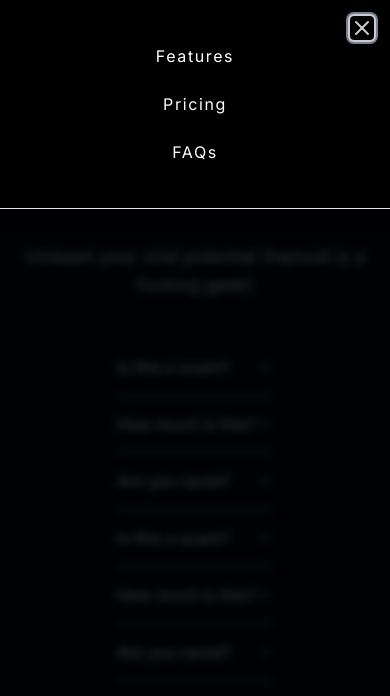
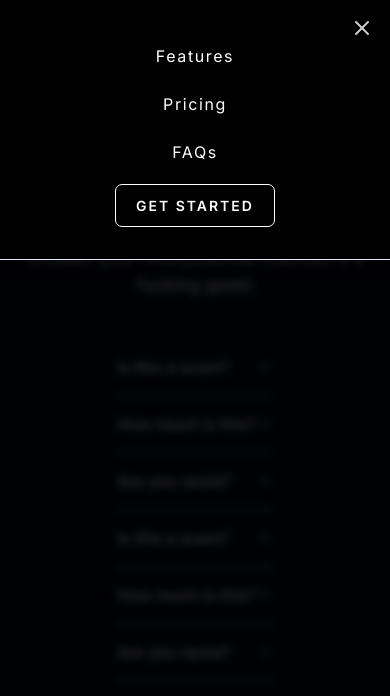
Before and after one commit to DarKS4ys/stoic-navbar, a Next.js app: page / in a window 390 px wide. Both pictures are taken after a click on the button 330 px from the left and 40 px from the top of the page. Shown: the top 696 px of the page. Built offline with nearby package versions, Linux system fonts and the light colour scheme.

Commit message:
added get started button.

```diff
--- a/app/layout.js
+++ b/app/layout.js
@@ -1,7 +1,7 @@
 import Link from 'next/link';
 import './globals.css';
 import { Inter } from 'next/font/google';
-import Button from '@/components/button';
+import Button from '@/components/stoicbutton';
 import MobileNavbar from '@/components/mobile-navbar';
 
 const inter = Inter({ subsets: ['latin'] });
--- a/components/mobile-navbar.js
+++ b/components/mobile-navbar.js
@@ -5,6 +5,7 @@ import { Button } from './ui/button';
 import { Sheet, SheetContent, SheetTrigger } from './ui/sheet';
 import { useEffect, useState } from 'react';
 import Link from 'next/link';
+import StoicButton from './stoicbutton';
 
 const MobileNavbar = () => {
   const [isMounted, setIsMounted] = useState(false);
@@ -37,6 +38,9 @@ const MobileNavbar = () => {
           <p className="px-4 m-1 py-2 text-white  hover:bg-white/10 hover:scale-110 rounded-lg transition duration-300">
             <Link href="#">FAQs</Link>
           </p>
+          <div className="mt-2">
+            <StoicButton />
+          </div>
         </div>
       </SheetContent>
     </Sheet>
--- a/components/button.js
+++ b/components/stoicbutton.js
@@ -1,7 +1,7 @@
 import Link from 'next/link';
 import styles from './button.module.css';
 
-const Button = () => {
+const StoicButton = () => {
   return (
     <div>
       <Link href="#">
@@ -10,4 +10,4 @@ const Button = () => {
     </div>
   );
 };
-export default Button;
+export default StoicButton;
```
Also changed, not shown: components/ui/button.js (renamed from components/ui/button.jsx).
